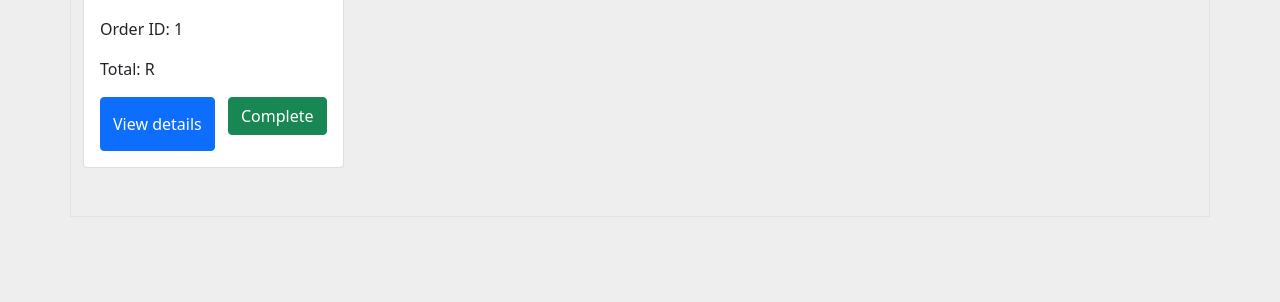
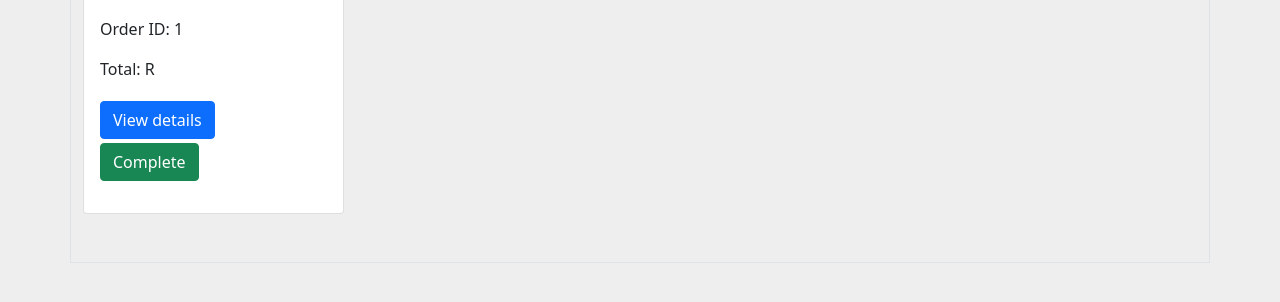
Before and after one commit to dylanvanh/ITECA3-Project, a PHP site: page /admin/views/orders.php in a window 1280 px wide. Shown: the part 481-783 px from the top of the page. Run offline with PHP 8.4, Linux system fonts and the light colour scheme; the visitor is signed in with stand-in values (Sample User, id 1); tables that the repository leaves empty or names only in its code hold one stand-in row (values such as "Sample post"); data that the repository does not hold is empty.

Commit message:
orders styling

```diff
--- a/admin/views/orders.php
+++ b/admin/views/orders.php
@@ -91,8 +91,8 @@ include("../controllers/orders.php");
                             <p class='card-text'>Location: <?php echo $orderData['deliveryLocation'] ?></p>
                             <p class='card-text'>Order ID: <?php echo $orderData['id'] ?></p>
                             <p class='card-text'>Total: R<?php echo $orderData['totalCost'] ?></p>
-                            <div class='d-flex justify-content-between options'>
-                                <button type="button" class="btn btn-primary" data-bs-toggle="modal" data-bs-target="#orderModal<?php echo $orderData["id"] ?>" data-bs-whatever="@mdo">
+                            <div class='d-flex-column justify-content-between options'>
+                                <button type="button" class="btn btn-primary my-1" data-bs-toggle="modal" data-bs-target="#orderModal<?php echo $orderData["id"] ?>" data-bs-whatever="@mdo">
                                     <i class="bi bi-view-stacked"></i>
                                     View details
                                 </button>
```
Also changed, not shown: customer/views/cart.php (+7 -7 lines).
